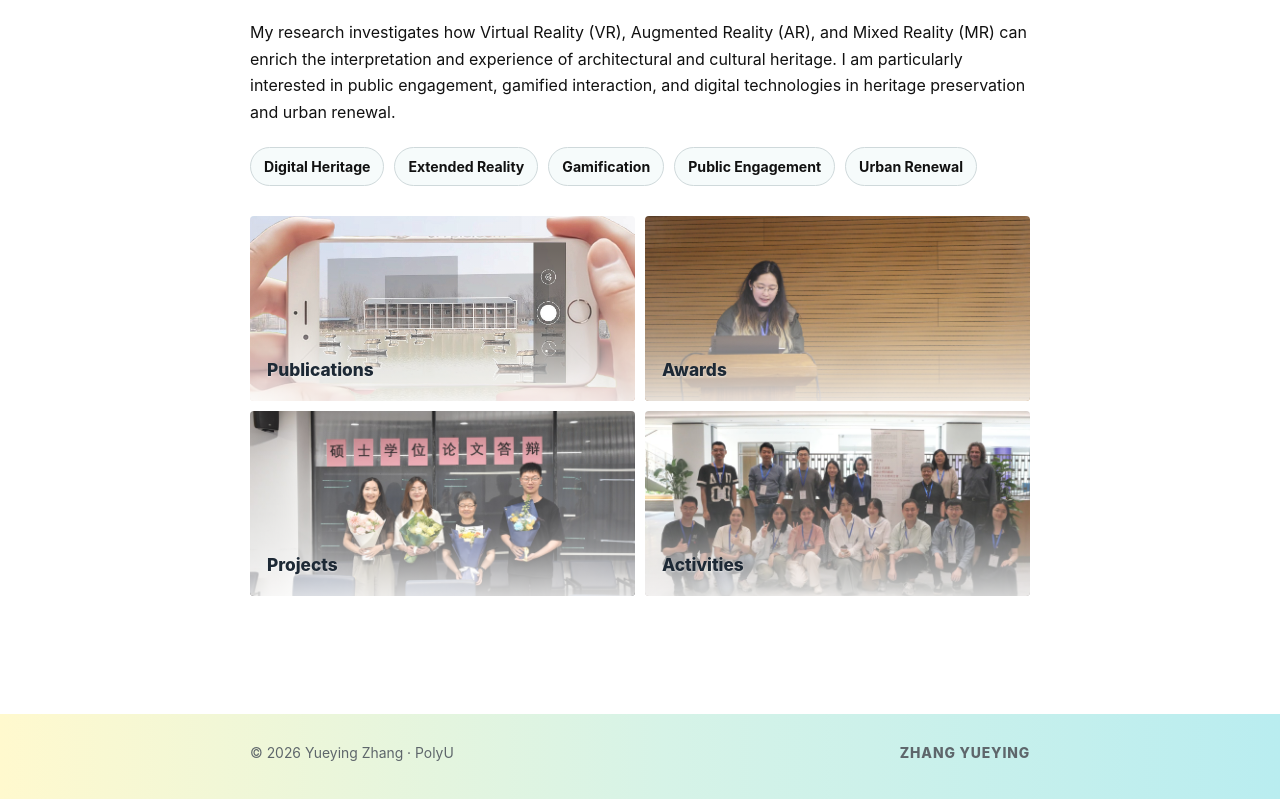
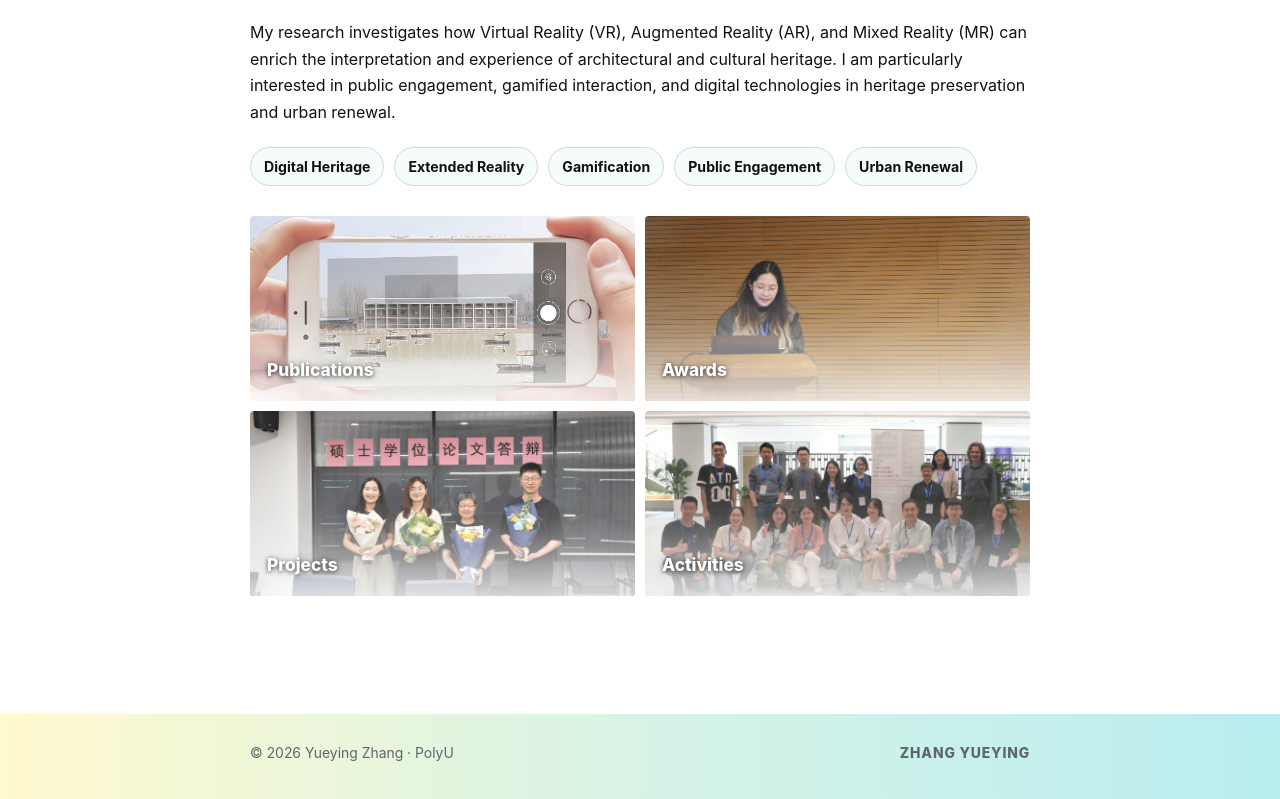
Before and after one commit to Yueying-Zhang-99/yueying-zhang-99.github.io, a plain HTML site: page index.html in a window 1280 px wide. Shown: the part 1169-1968 px from the top of the page. Drawn offline with Linux system fonts and the light colour scheme.

Commit message:
Update home-covers-20261010.css

```diff
--- a/home-covers-20261010.css
+++ b/home-covers-20261010.css
@@ -2,7 +2,7 @@
 .topic-grid .topic{background-size:cover;background-repeat:no-repeat}
 .topic-grid .topic::before{background:linear-gradient(180deg,rgba(255,255,255,.04) 18%,rgba(255,255,255,.24) 56%,rgba(255,255,255,.82) 100%);opacity:1;transition:opacity .25s ease}
 .topic-grid .topic:hover::before{transform:none;opacity:.92}
-.topic-grid .topic span{color:#1d2935;text-shadow:0 1px 2px rgba(255,255,255,.55)}
+.topic-grid .topic span{color:#fff;text-shadow:0 1px 4px rgba(0,0,0,.62),0 0 8px rgba(0,0,0,.25)}
 .topic-grid .topic:nth-child(1){background-image:url("publications-20261010.jpg");background-position:center}
 .topic-grid .topic:nth-child(2){background-image:url("awards-20261010.jpg");background-position:30% 40%}
 .topic-grid .topic:nth-child(3){background-image:url("projects-20261010.jpg");background-position:50% 62%}
```
